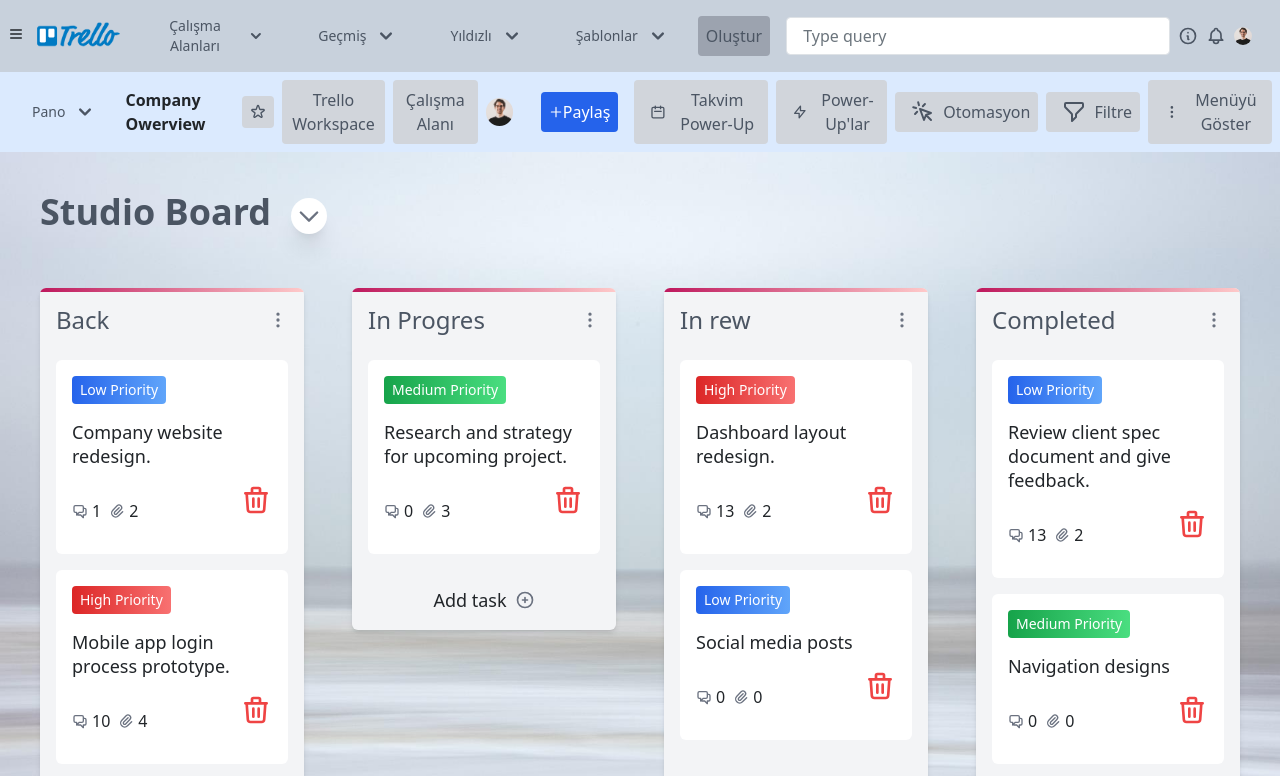
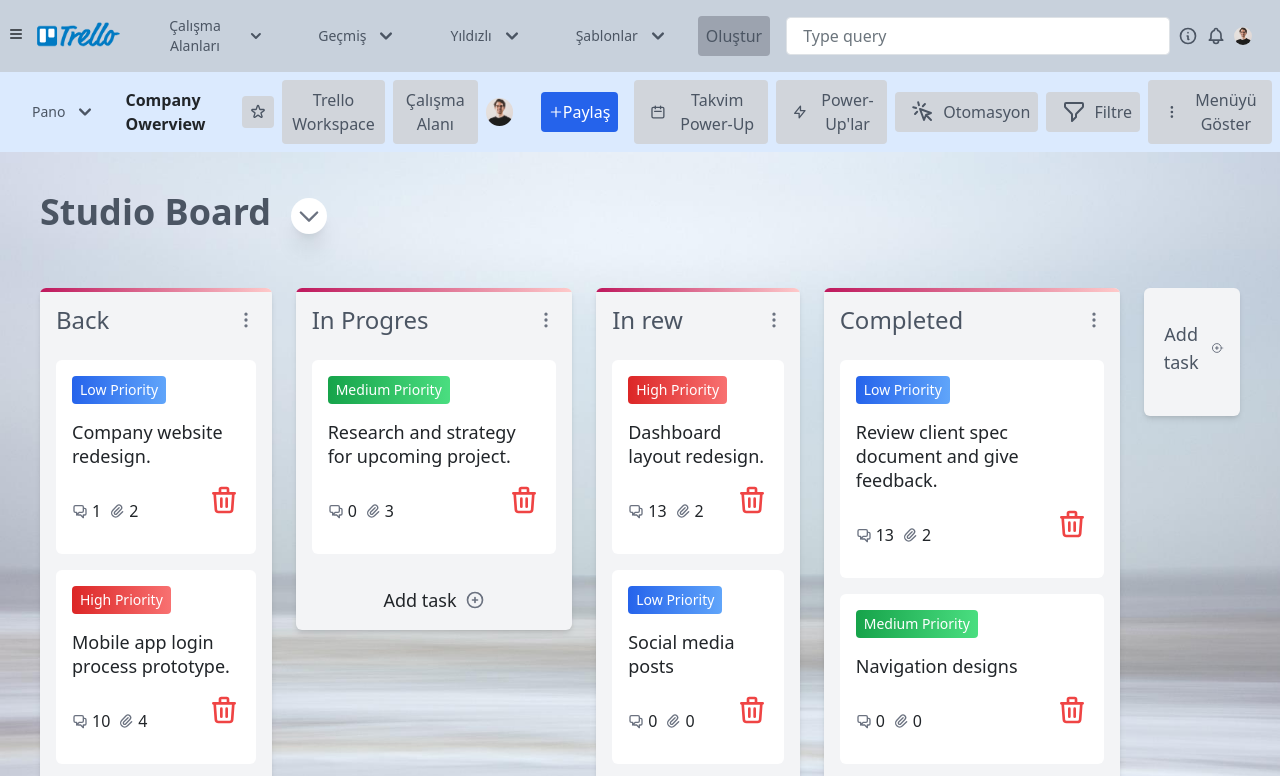
Before and after one commit to gizemcandemirr/trellohack, a Next.js app: page / in a window 1280 px wide. Shown: the top 776 px of the page. Built offline with nearby package versions, Linux system fonts and the light colour scheme.

Commit message:
design updated

```diff
--- a/components/Layout.tsx
+++ b/components/Layout.tsx
@@ -6,7 +6,7 @@
 }
 function Layout({children}:Children) {
     return (
-        <div className="min-w-full min-h-screen  h-screen overflow-hidden bg-blue-100">
+        <div className="min-w-full h-screen overflow-x  bg-blue-100">
             <AppBar/>
             <BoardBar/>
             <main className="">
--- a/pages/index.tsx
+++ b/pages/index.tsx
@@ -146,7 +146,7 @@
 
   return (
     <Layout>
-      <div className="flex h-screen flex-col bg-hero bg-cover p-10">
+      <div className="flex  flex-col bg-hero bg-cover p-10">
         {/* Board header */}
         <div className="flex flex-initial justify-between">
           <div className="flex items-center">
@@ -162,7 +162,7 @@
         {ready && (
           <>
             <DragDropContext onDragEnd={onDragEnd}>
-              <div className="my-5 grid grid-cols-4 gap-5">
+              <div className="my-5 flex space-x-6">
                 {boardData.map((board, bIndex) => {
                   return (
                     <div key={board.name}>
@@ -254,9 +254,9 @@
                     </div>
                   )
                 })}
-                <div className="relative flex flex-col overflow-hidden rounded-md bg-gray-100 shadow-md">
+                <div className="relative flex flex-col overflow-hidden rounded-md bg-gray-100 shadow-md h-fit ">
                   <span
-                    className="absolute inset-x-0 top-0 h-1 w-full
+                    className="absolute inset-x-0 top-0 h-fit w-full
                           bg-gradient-to-r from-pink-700 to-red-200"
                   ></span>
                   <h4 className=" mb-2 flex items-center justify-between p-3">
```
Also changed, not shown: 1 other file (tests, documents, lock files or other folders).
